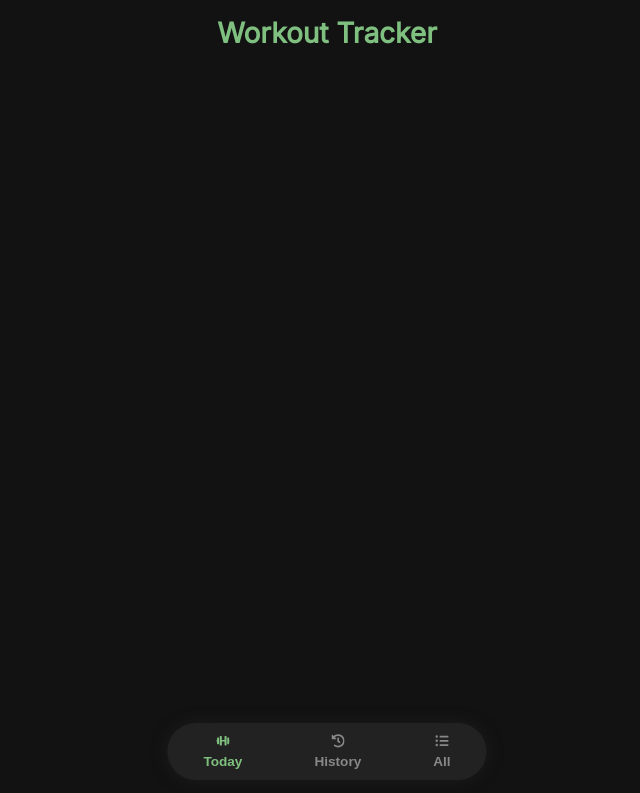
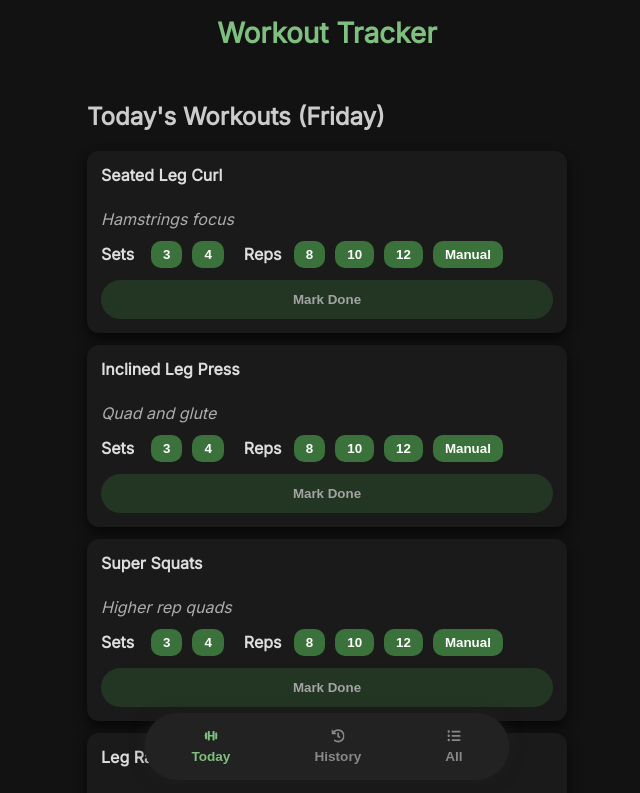
Before and after one commit to amanrajux/workout-tracker-app, a Next.js app: page / in a window 1280 px wide. Shown: the top 793 px of the page, without its empty margins (313-953 px from the left). Built offline with nearby package versions, Linux system fonts and the light colour scheme.

Commit message:
Update index.js

```diff
--- a/pages/index.js
+++ b/pages/index.js
@@ -16,55 +16,56 @@ const workoutsData = {
     { id: 3, name: "Pec Fly Machine", sets: 3, reps: [12, 15], notes: "Focus on squeeze" },
     { id: 4, name: "Lateral Raise Machine", sets: 3, reps: [12, 15], notes: "Strict, slow movement" },
     { id: 5, name: "Triceps Extension Machine", sets: 3, reps: [12, 15], notes: "Full contraction" },
-    { id: 6, name: "Abdominal Machine", sets: 3, reps: [15, 20], notes: "Slow and controlled crunch" },
+    { id: 6, name: "Abdominal Machine", sets: 3, reps: [15, 20], notes: "Slow, controlled crunch" },
   ],
   Tuesday: [
     { id: 7, name: "Seated Leg Press", sets: 4, reps: [10, 12], notes: "Primary Compound Lift, full range" },
     { id: 8, name: "Leg Extension Machine", sets: 3, reps: [12, 15], notes: "Squeeze at the top" },
-    { id: 9, name: "Seated Leg Curl Machine", sets: 3, reps: [12, 15], notes: "Focus on the negative" },
+    { id: 9, name: "Seated Leg Curl", sets: 3, reps: [12, 15], notes: "Focus on negative motion" },
     { id: 10, name: "Hip Adduction Machine", sets: 3, reps: [15, 20], notes: "Squeeze glutes" },
     { id: 11, name: "Glute Extension Machine", sets: 3, reps: [12, 15], notes: "Peak contraction" },
-    { id: 12, name: "Calf Extension Machine", sets: 3, reps: [15, 20], notes: "Full stretch and squeeze" },
+    { id: 12, name: "Calf Extension Machine", sets: 3, reps: [15, 20], notes: "Full range calf workout" },
   ],
   Wednesday: [
-    { id: 20, name: "Active Rest / Stretching", sets: 1, reps: ["30-45 Min"], notes: "Light walk/mobility, optional light cardio" },
+    { id: 20, name: "Active Rest & Stretching", reps: ["30-45 min lightweight"], notes: "Light mobility" },
   ],
   Thursday: [
-    { id: 21, name: "Lat Pulldown Machine", sets: 4, reps: [8, 10, 12], notes: "Pull with elbows, squeeze back" },
-    { id: 22, name: "Seated Row Machine", sets: 3, reps: [8, 10, 12], notes: "Pull to lower abs" },
-    { id: 23, name: "Assist Dip/Chin Machine", sets: 3, reps: [8, 10], notes: "Minimal assistance needed" },
-    { id: 24, name: "Rear Delt Machine", sets: 3, reps: [12, 15], notes: "Reverse pec fly for rear delts" },
-    { id: 25, name: "Bicep Curl Machine", sets: 3, reps: [12, 15], notes: "Controlled descent" },
-    { id: 26, name: "Back Extension Machine", sets: 3, reps: [12, 15], notes: "Controlled lower back/core strength" },
+    { id: 21, name: "Lat Pulldown", sets: 4, reps: [8, 10, 12], notes: "Back engagement" },
+    { id: 22, name: "Seated Row", sets: 3, reps: [8, 10, 12], notes: "Back strength" },
+    { id: 23, name: "Assist Dip/Chin", sets: 3, reps: [8, 10], notes: "Assisted body weight" },
+    { id: 24, name: "Rear Delt Machine", sets: 3, reps: [12, 15], notes: "Rear delt focus" },
+    { id: 25, name: "Bicep Curl", sets: 3, reps: [12, 15], notes: "Isolated curls" },
+    { id: 26, name: "Back Extension", sets: 3, reps: [12, 15], notes: "Lower back core" },
   ],
   Friday: [
-    { id: 27, name: "Seated Leg Curl Machine", sets: 4, reps: [10, 12], notes: "Heavy focus on hamstrings" },
-    { id: 28, name: "Inclined Leg Press", sets: 3, reps: [10, 12], notes: "Feet higher for glute/ham emphasis" },
-    { id: 29, name: "Super Squats Machine", sets: 3, reps: [10, 12], notes: "High rep quad/glute work" },
-    { id: 30, name: "Leg Raises (Captain's Chair)", sets: 3, reps: [15, 20], notes: "Supported vertical leg raises" },
-    { id: 31, name: "Russian Twist", sets: 3, reps: ["15/side"], notes: "Use dumbbell or plate" },
-    { id: 32, name: "Abdominal Machine", sets: 3, reps: [15, 20], notes: "Heavier abdominal focus" },
+    { id: 27, name: "Seated Leg Curl", sets: 4, reps: [10, 12], notes: "Hamstrings focus" },
+    { id: 28, name: "Inclined Leg Press", sets: 3, reps: [10, 12], notes: "Quad and glute" },
+    { id: 29, name: "Super Squats", sets: 3, reps: [10, 12], notes: "Higher rep quads" },
+    { id: 30, name: "Leg Raises", sets: 3, reps: [15, 20], notes: "Core build" },
+    { id: 31, name: "Russian Twist", reps: ["15 per side"], notes: "Obliques" },
+    { id: 32, name: "Abdominal Machine", sets: 3, reps: [15, 20], notes: "Strong core" },
   ],
   Saturday: [
-    { id: 33, name: "Extended Cardio (Elliptical/Stairs/Treadmill)", sets: 1, reps: ["45-50 Min"], notes: "Steady state high calorie burn" },
-    { id: 34, name: "Stretching / Foam Rolling", sets: 1, reps: ["10-15 Min"], notes: "Dedicated mobility work" },
+    { id: 33, name: "Elliptical/Cardio", reps: ["45 min"], notes: "Cardio session" },
+    { id: 34, name: "Stretch & Roll", reps: ["10 min"], notes: "Mobility" },
   ],
   Sunday: [
-    { id: 35, name: "Full Rest", sets: 0, reps: [], notes: "Prioritize sleep and nutrition" },
+    { id: 35, name: "Rest", reps: [], notes: "Recovery day" },
   ],
 };
 
 const daysOfWeek = ["Sunday", "Monday", "Tuesday", "Wednesday", "Thursday", "Friday", "Saturday"];
+
 const setsOptions = [3, 4];
 const repsOptions = [8, 10, 12];
-const manualLabel = "Manual Entry";
+const manualLabel = "Manual";
 
 export default function Home() {
-  const [currentTab, setCurrentTab] = useState("today");
+  const [tab, setTab] = useState("today");
   const [completions, setCompletions] = useState(() => {
-    if(typeof window !== "undefined") {
-      const val = localStorage.getItem("workoutCompletions");
-      return val ? JSON.parse(val) : {};
+    if (typeof window !== "undefined") {
+      const stored = localStorage.getItem("workoutCompletions");
+      return stored ? JSON.parse(stored) : {};
     }
     return {};
   });
@@ -74,35 +75,42 @@ export default function Home() {
   const today = daysOfWeek[new Date().getDay()];
 
   useEffect(() => {
-    if(typeof window !== "undefined") document.body.classList.add("dark");
+    if (typeof window !== "undefined") {
+      document.body.classList.add("dark");
+    }
   }, []);
 
   useEffect(() => {
-    if(typeof window !== "undefined") localStorage.setItem("workoutCompletions", JSON.stringify(completions));
+    if (typeof window !== "undefined") {
+      localStorage.setItem("workoutCompletions", JSON.stringify(completions));
+    }
   }, [completions]);
 
-  const toggleDay = (day) => setExpandedDays(prev => ({ ...prev, [day]: !prev[day] }));
+  const toggleDay = day => setExpandedDays(prev => ({ ...prev, [day]: !prev[day] }));
 
   function saveCompletion(day, id, data) {
     setCompletions(prev => {
-      const dayData = {...(prev[day] || {})};
-      if(data) dayData[id] = data;
-      else delete dayData[id];
-      return {...prev, [day]: dayData};
+      const dayData = { ...prev[day] };
+      if (data) {
+        dayData[id] = data;
+      } else {
+        delete dayData[id];
+      }
+      return { ...prev, [day]: dayData };
     });
   }
 
   function filterCompletionsByDate(date) {
-    if(!date) return completions;
+    if (!date) return completions;
     const filtered = {};
-    Object.entries(completions).forEach(([day, exs]) => {
-      Object.entries(exs).forEach(([id, val]) => {
-        if(val.timestamp && val.timestamp.startsWith(date)) {
-          if(!filtered[day]) filtered[day] = {};
+    for (const [day, exs] of Object.entries(completions)) {
+      for (const [id, val] of Object.entries(exs)) {
+        if (val.timestamp && val.timestamp.startsWith(date)) {
+          if (!filtered[day]) filtered[day] = {};
           filtered[day][id] = val;
         }
-      });
-    });
+      }
+    }
     return filtered;
   }
 
@@ -110,75 +118,94 @@ export default function Home() {
 
   const WorkoutCard = ({ exercise, day, interactive }) => {
     const saved = completions[day]?.[exercise.id] || {};
-    const [selectedSets, setSelectedSets] = useState(saved.sets || null);
-    const [selectedReps, setSelectedReps] = useState(saved.reps || null);
-    const [manualReps, setManualReps] = useState(saved.manual || "");
-    const [markedDone, setMarkedDone] = useState(saved.done || false);
-    const manualInputRef = useRef(null);
+    const [sets, setSets] = React.useState(saved.sets || null);
+    const [reps, setReps] = React.useState(saved.reps || null);
+    const [manualReps, setManualReps] = React.useState(saved.manual || "");
+    const [marked, setMarked] = React.useState(saved.done || false);
+    const manualRef = React.useRef(null);
 
-    useEffect(() => {
-      setSelectedSets(saved.sets || null);
-      setSelectedReps(saved.reps || null);
+    React.useEffect(() => {
+      setSets(saved.sets || null);
+      setReps(saved.reps || null);
       setManualReps(saved.manual || "");
-      setMarkedDone(saved.done || false);
+      setMarked(saved.done || false);
     }, [saved]);
 
-    useEffect(() => {
-      if(selectedReps === manualLabel && manualInputRef.current) {
-        manualInputRef.current.focus();
-      }
-    }, [selectedReps]);
+    React.useEffect(() => {
+      if (reps === manualLabel && manualRef.current) manualRef.current.focus();
+    }, [reps]);
 
-    function markDone() {
-      if(!markedDone && selectedSets && (selectedReps || selectedReps === 0)) {
+    const toggleMark = () => {
+      if (!marked && sets && (reps || reps === 0)) {
         saveCompletion(day, exercise.id, {
+          sets,
+          reps: reps === manualLabel ? manualReps : reps,
+          manual: reps === manualLabel ? manualReps : null,
           done: true,
-          sets: selectedSets,
-          reps: selectedReps === manualLabel ? manualReps : selectedReps,
-          manual: selectedReps === manualLabel ? manualReps : null,
           timestamp: new Date().toISOString(),
         });
-        setMarkedDone(true);
+        setMarked(true);
       } else {
         saveCompletion(day, exercise.id, null);
-        setMarkedDone(false);
+        setMarked(false);
       }
-    }
+    };
 
     return (
-      <div className={`card${markedDone ? " done" : ""}`}>
+      <div className={`card${marked ? " done" : ""}`}>
         <div className="card-header">
           <h4>{exercise.name}</h4>
-          {markedDone && <FaCheckCircle className="done-icon" />}
+          {marked && <FaCheckCircle className="done-icon" />}
         </div>
         <p className="notes">{exercise.notes}</p>
-        {interactive && !markedDone && (
+        {interactive && !marked && (
           <>
             <div className="selectors">
               <div className="sets">
-                <span>Sets:</span>
-                {setsOptions.map(opt => (
-                  <button key={opt} className={selectedSets === opt ? "selected" : ""} onClick={() => setSelectedSets(opt)} type="button">{opt}</button>
+                <span>Sets</span>
+                {setsOptions.map(n => (
+                  <button key={n} className={sets === n ? "selected" : ""} onClick={() => setSets(n)}>
+                    {n}
+                  </button>
                 ))}
               </div>
               <div className="reps">
-                <span>Reps:</span>
-                {repsOptions.map(opt => (
-                  <button key={opt} className={selectedReps === opt ? "selected" : ""} onClick={() => setSelectedReps(opt)} type="button">{opt}</button>
+                <span>Reps</span>
+                {repsOptions.map(n => (
+                  <button key={n} className={reps === n ? "selected" : ""} onClick={() => setReps(n)}>
+                    {n}
+                  </button>
                 ))}
-                <button className={selectedReps === manualLabel ? "selected" : ""} onClick={() => setSelectedReps(manualLabel)} type="button">{manualLabel}</button>
-                {selectedReps === manualLabel && (
-                  <input type="number" min="1" placeholder="Enter reps" value={manualReps} onChange={e => setManualReps(e.target.value)} aria-label="Manual reps input" ref={manualInputRef} />
+                <button className={reps === manualLabel ? "selected" : ""} onClick={() => setReps(manualLabel)}>
+                  {manualLabel}
+                </button>
+                {reps === manualLabel && (
+                  <input
+                    type="number"
+                    min="1"
+                    placeholder="Enter reps"
+                    value={manualReps}
+                    onChange={e => setManualReps(e.target.value)}
+                    ref={manualRef}
+                    aria-label="Manual reps input"
+                  />
                 )}
               </div>
             </div>
-            <button disabled={!selectedSets || (!selectedReps && selectedReps !== manualLabel)} className={`mark-btn ${markedDone ? "undo" : ""}`} onClick={markDone} type="button">
-              {markedDone ? (<><FaUndoAlt /> Undo</>) : (<><FaCheckCircle /> Mark Done</>)}
+            <button
+              className="mark-btn"
+              disabled={!sets || (reps === null && reps !== 0)}
+              onClick={toggleMark}
+            >
+              Mark Done
             </button>
           </>
         )}
-        {interactive && markedDone && <button className="mark-btn undo" onClick={markDone} type="button">Undo</button>}
-
+        {interactive && marked && (
+          <button className="mark-btn undo" onClick={toggleMark}>
+            Undo
+          </button>
+        )}
         <style jsx>{`
           .card {
             background: #1a1a1a;
@@ -191,25 +218,27 @@ export default function Home() {
           }
           .done {
             background: #285328;
-            color: #a8d6a8;
-            box-shadow: 0 0 14px #40d540aa;
+            color: #aadea8;
+            box-shadow: 0 0 14px #40d640aa;
           }
           .card-header {
             display: flex;
             justify-content: space-between;
             align-items: center;
           }
-          h4 { margin: 0 0 8px 0; }
+          h4 {
+            margin: 0 0 8px 0;
+          }
           .notes {
+            margin-bottom: 12px;
             font-style: italic;
-            margin-bottom: 12px;
-            opacity: 0.7;
+            opacity: 0.75;
           }
           .selectors {
             margin-bottom: 12px;
             display: flex;
+            gap: 20px;
             flex-wrap: wrap;
-            gap: 20px;
           }
           .sets, .reps {
             display: flex;
@@ -217,9 +246,9 @@ export default function Home() {
             gap: 10px;
           }
           span {
+            user-select: none;
             font-weight: 600;
             min-width: 40px;
-            user-select: none;
           }
           button {
             cursor: pointer;
@@ -227,104 +256,49 @@ export default function Home() {
             border: none;
             padding: 6px 12px;
             border-radius: 10px;
-            background-color: #3b703b;
+            background-color: #3b713b;
             color: white;
+            transition: background-color 0.3s ease;
             user-select: none;
-            transition: background-color 0.3s ease;
           }
           button.selected, button:hover:not(:disabled) {
-            background-color: #61c061;
-            box-shadow: 0 0 12px #61c061aa;
+            background-color: #61c961;
+            box-shadow: 0 0 12px #61c961aa;
           }
           button:disabled {
-            background-color: #285328;
+            background-color: #2a4a2a;
             opacity: 0.6;
             cursor: not-allowed;
           }
           input[type="number"] {
+            padding: 6px 10px;
+            font-weight: 600;
+            font-family: "Inter", sans-serif;
             width: 60px;
-            padding: 6px;
-            font-weight: 600;
-            color: #a3f6a3;
+            color: #aadea8;
+            background-color: #254225;
+            border: 1.5px solid #61c961;
             border-radius: 8px;
-            border: 1.5px solid #61c061;
-            background: #233523;
-            font-family: "Inter", sans-serif;
-            user-select: auto;
           }
           .mark-btn {
             width: 100%;
-            padding: 12px 0;
+            padding: 12px;
+            font-weight: 800;
             border-radius: 30px;
-            font-weight: 800;
-            font-size: 1.1rem;
-            background: #326632;
-            text-align: center;
+            background-color: #326c32;
           }
           .undo {
-            background: #b73232;
+            background-color: #a82828;
           }
           .done-icon {
-            font-size: 1.6rem;
-            color: #a8e6a8;
-            filter: drop-shadow(0 0 6px #41c741);
+            color: #aadea8;
+            font-size: 1.8rem;
+            filter: drop-shadow(0 0 7px #40d640aa);
           }
         `}</style>
       </div>
     );
   };
-
-  // Accordion component
-  const Accordion = ({ day, expanded, onToggle, children }) => (
-    <section className="accordion">
-      <header
-        className="accordion-header"
-        onClick={() => onToggle(day)}
-        onKeyDown={e => e.key === "Enter" ? onToggle(day) : null}
-        tabIndex={0}
-        role="button"
-        aria-expanded={expanded}
-      >
-        {day}
-        {expanded ? <FaChevronUp /> : <FaChevronDown />}
-      </header>
-      <div className={`accordion-content${expanded ? " expanded" : ""}`}>
-        {children}
-      </div>
-      <style jsx>{`
-        .accordion {
-          background: #222;
-          border-radius: 14px;
-          box-shadow: 0 0 10px #000a;
-          margin-bottom: 20px;
-          user-select: none;
-        }
-        .accordion-header {
-          cursor: pointer;
-          color: #7fbf7f;
-          font-weight: 700;
-          font-size: 1.15rem;
-          padding: 14px 20px;
-          border-radius: 14px 14px 0 0;
-          border-bottom: 1px solid #3c693c;
-          display: flex;
-          justify-content: space-between;
-          align-items: center;
-          user-select: none;
-        }
-        .accordion-content {
-          max-height: 0;
-          overflow: hidden;
-          transition: max-height 0.35s ease;
-          padding: 0 20px;
-        }
-        .accordion-content.expanded {
-          max-height: 1000px;
-          padding: 12px 20px 20px;
-        }
-      `}</style>
-    </section>
-  );
 
   return (
     <>
@@ -357,11 +331,11 @@ export default function Home() {
           left: 50%;
           transform: translateX(-50%);
           background-color: #222;
-          border-radius: 40px;
-          padding: 10px 30px;
+          border-radius: 35px;
+          padding: 10px 35px;
           display: flex;
           gap: 60px;
-          box-shadow: 0 0 15px #222222aa;
+          box-shadow: 0 0 15px #22222288;
           user-select: none;
           z-index: 999;
         }
@@ -390,32 +364,121 @@ export default function Home() {
         input[type="date"] {
           cursor: pointer;
           padding: 8px 14px;
+          margin-left: 8px;
           font-size: 1rem;
-          border-radius: 8px;
+          border-radius: 7px;
           border: none;
-          background: #233423;
-          color: #acf0ac;
+          background-color: #233423;
+          color: #aadea8;
         }
         button:focus,
         input:focus {
-          outline: 3px solid #79bc79;
+          outline: 3px solid #74c374;
           outline-offset: 2px;
+        }
+        .accordion {
+          background: #222;
+          border-radius: 15px;
+          box-shadow: 0 0 14px #0007;
+          margin-bottom: 20px;
+          user-select: none;
+        }
+        .accordion-header {
+          padding: 14px 20px;
+          cursor: pointer;
+          color: #87ba87;
+          font-weight: 700;
+          font-size: 1.2rem;
+          display: flex;
+          justify-content: space-between;
+          align-items: center;
+          border-bottom: 1px solid #304030;
+          border-radius: 15px 15px 0 0;
+        }
+        .accordion-content {
+          max-height: 0;
+          overflow: hidden;
+          transition: max-height 0.3s ease;
+          padding: 0 20px;
+        }
+        .accordion-content.expanded {
+          max-height: 5000px;
+          padding: 15px 20px 20px;
         }
       `}</style>
 
       <div>
         <header>Workout Tracker</header>
 
-        <main>{/* Render content based on currentTab */}</main>
+        <main>
+          {tab === "today" && (
+            <>
+              <h2>Today's Workouts ({today})</h2>
+              {workoutsData[today].map(ex => (
+                <WorkoutCard key={ex.id} exercise={ex} day={today} interactive />
+              ))}
+            </>
+          )}
 
-        <nav className="bottom-nav" aria-label="Main Navigation" role="tablist">
-          <button onClick={() => setCurrentTab("today")} className={currentTab === "today" ? "active" : ""} aria-selected={currentTab === "today"} role="tab" tabIndex={0}>
+          {tab === "history" && (
+            <>
+              <h2>History</h2>
+              <label htmlFor="filter-date">
+                Filter Date
+                <input id="filter-date" type="date" value={filterDate} onChange={e => setFilterDate(e.target.value)} />
+              </label>
+              {filterDate && (
+                <button style={{ marginLeft: 8, backgroundColor: "#c03" }} onClick={() => setFilterDate("")}>
+                  Clear
+                </button>
+              )}
+              {Object.keys(filteredCompletions).length === 0 ? (
+                <p style={{ marginTop: 15 }}>No workouts found for selected date.</p>
+              ) : (
+                Object.entries(filteredCompletions).map(([day, exs]) => (
+                  <Accordion key={day} day={day} expanded={expandedDays[day]} onToggle={toggleDay}>
+                    {Object.entries(exs).map(([id, val]) => {
+                      const w = workoutsData[day]?.find(item => item.id === Number(id));
+                      return (
+                        <div key={id} className="card" style={{ marginBottom: 8 }}>
+                          <strong>{w?.name ?? "Unknown Exercise"}</strong>: {val.sets} Sets, {val.reps} Reps
+                        </div>
+                      );
+                    })}
+                  </Accordion>
+                ))
+              )}
+            </>
+          )}
+
+          {tab === "all" && (
+            <>
+              <h2>All Workouts</h2>
+              {daysOfWeek.map(day => (
+                <Accordion key={day} day={day} expanded={expandedDays[day]} onToggle={toggleDay}>
+                  {(workoutsData[day] || []).map(ex => (
+                    <div key={ex.id} className="card" style={{ marginBottom: 12 }}>
+                      <h4>{ex.name}</h4>
+                      <p style={{ fontStyle: "italic", marginBottom: 6 }}>{ex.notes}</p>
+                      <p>
+                        Sets: {ex.sets} | Reps: {Array.isArray(ex.reps) ? ex.reps.join(", ") : ex.reps}
+                      </p>
+                    </div>
+                  ))}
+                </Accordion>
+              ))}
+            </>
+          )}
+        </main>
+
+        <nav className="bottom-nav" role="tablist" aria-label="Navigation tabs">
+          <button onClick={() => setTab("today")} className={tab === "today" ? "active" : ""} aria-selected={tab === "today"} role="tab" tabIndex={0}>
             <FaDumbbell /> Today
           </button>
-          <button onClick={() => setCurrentTab("history")} className={currentTab === "history" ? "active" : ""} aria-selected={currentTab === "history"} role="tab" tabIndex={0}>
+          <button onClick={() => setTab("history")} className={tab === "history" ? "active" : ""} aria-selected={tab === "history"} role="tab" tabIndex={0}>
             <FaHistory /> History
           </button>
-          <button onClick={() => setCurrentTab("all")} className={currentTab === "all" ? "active" : ""} aria-selected={currentTab === "all"} role="tab" tabIndex={0}>
+          <button onClick={() => setTab("all")} className={tab === "all" ? "active" : ""} aria-selected={tab === "all"} role="tab" tabIndex={0}>
             <FaListUl /> All
           </button>
         </nav>
@@ -423,3 +486,54 @@ export default function Home() {
     </>
   );
 }
+function Accordion({ day, expanded, onToggle, children }) {
+  return (
+    <section className="accordion">
+      <header
+        onClick={() => onToggle(day)}
+        onKeyDown={e => e.key === "Enter" && onToggle(day)}
+        tabIndex={0}
+        role="button"
+        aria-expanded={expanded}
+        className="accordion-header"
+      >
+        <span>{day}</span>
+        {expanded ? <FaChevronUp /> : <FaChevronDown />}
+      </header>
+      <div className={`accordion-content${expanded ? " expanded" : ""}`}>
+        {children}
+      </div>
+      <style jsx>{`
+        .accordion {
+          background: #222;
+          border-radius: 14px;
+          box-shadow: 0 0 10px #000a;
+          margin-bottom: 20px;
+          user-select: none;
+        }
+        .accordion-header {
+          padding: 14px 20px;
+          cursor: pointer;
+          color: #7fbf7f;
+          font-weight: 700;
+          font-size: 1.15rem;
+          display: flex;
+          justify-content: space-between;
+          align-items: center;
+          border-bottom: 1px solid #304030;
+          border-radius: 14px 14px 0 0;
+        }
+        .accordion-content {
+          max-height: 0;
+          overflow: hidden;
+          transition: max-height 0.3s ease;
+          padding: 0 20px;
+        }
+        .accordion-content.expanded {
+          max-height: 5000px;
+          padding: 15px 20px 20px;
+        }
+      `}</style>
+    </section>
+  );
+}
```
